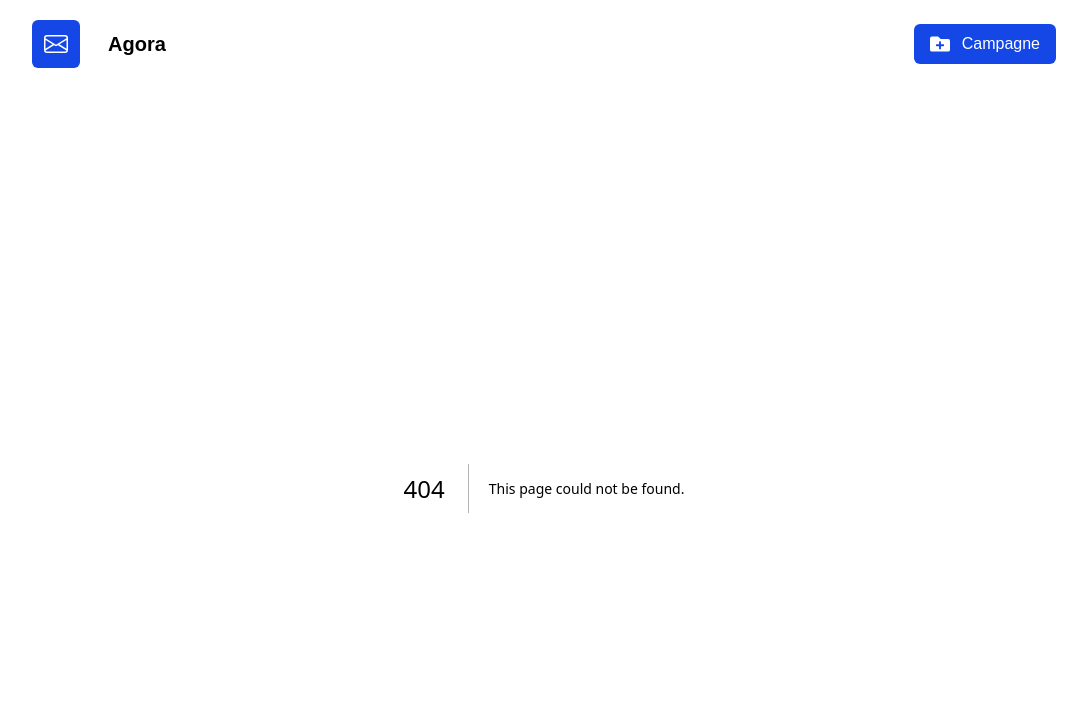
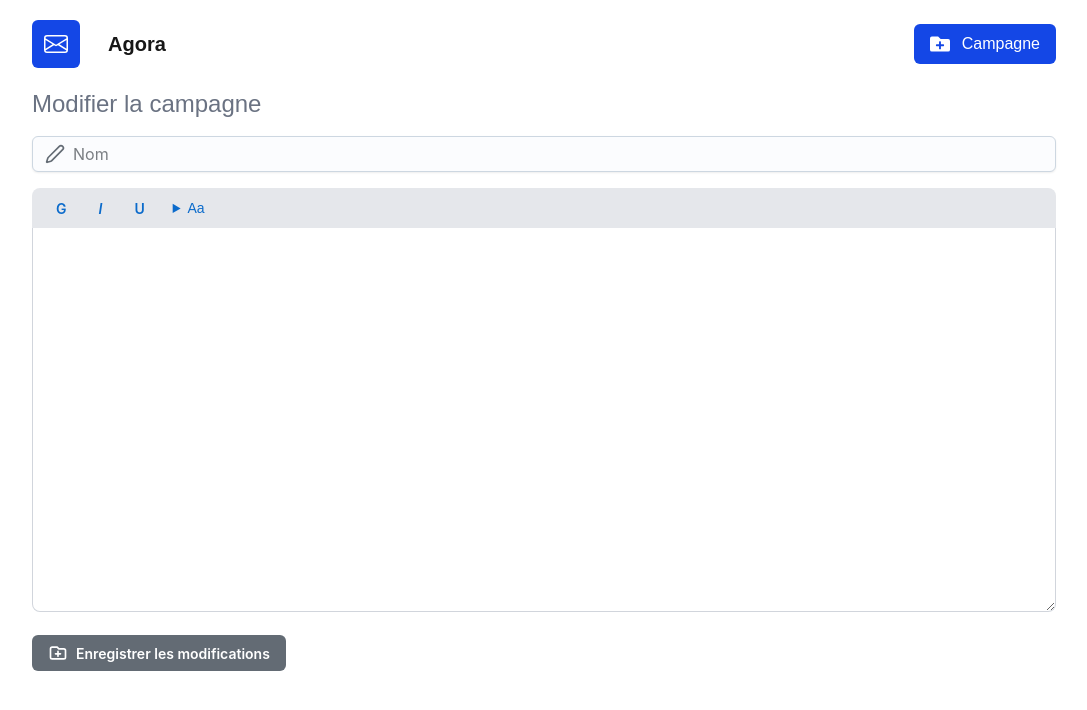
Before and after one commit to ThomNardou/Agora, a Next.js app: page /newsletter/edit/1 in a window 1280 px wide. Before the commit this address had no page. Shown: the top 710 px of the page, without its empty margins (96-1183 px from the left). Built offline with nearby package versions, Linux system fonts and the light colour scheme; no server answers.

Commit message:
feat(NL): add edit system

```diff
--- a/app/components/newsLetterForm.tsx
+++ b/app/components/newsLetterForm.tsx
@@ -3,14 +3,17 @@
 import { Input, Button, Alert } from "@mui/joy";
 import { LuPen } from "react-icons/lu";
 import { HiOutlineFolderAdd } from "react-icons/hi";
-import { useState, useRef } from "react";
+import { useState, useRef, useEffect } from "react";
 
-export default function NewsLetterForm({mode, newsletter}: {mode: "create" | "edit", newsletter?: {
-    id: number;
-    name: string;
-    body: string;
-    sendAt: string | null;
-}}) {
+export default function NewsLetterForm({ mode, title, newsletter }: {
+    mode: "create" | "edit", title: string, newsletter?: {
+        id: number;
+        name: string;
+        body: string;
+        sendAt: string | null;
+    }
+}) {
+
 
     const editorRef = useRef<HTMLTextAreaElement>(null);
     const [markdownContent, setMarkdownContent] = useState("");
@@ -20,6 +23,12 @@ export default function NewsLetterForm({mode, newsletter}: {mode: "create" | "ed
         message: string;
     } | null>(null);
 
+    useEffect(() => {
+        if (newsletter) {
+            setName(newsletter.name);
+            setMarkdownContent(newsletter.body);
+        }
+    }, [newsletter]);
 
     const applyTextFormat = (format: "bold" | "italic" | "underline" | "h1" | "h2" | "h3") => {
         if (!editorRef.current) return;
@@ -64,7 +73,7 @@ export default function NewsLetterForm({mode, newsletter}: {mode: "create" | "ed
     return (
         <>
             <div className="w-4/5 mx-auto">
-                <h1 className="text-2xl text-gray-500 mb-4">Créer une campagne</h1>
+                <h1 className="text-2xl text-gray-500 mb-4">{title}</h1>
 
                 {feedback && (
                     <div className={"w-full my-5"}>
@@ -81,6 +90,7 @@ export default function NewsLetterForm({mode, newsletter}: {mode: "create" | "ed
                 <Input placeholder="Nom" fullWidth startDecorator={
                     <LuPen size={20} />
                 }
+                    value={name || ""}
                     onChange={(e) => setName(e.target.value)}
                 />
 
@@ -147,7 +157,7 @@ export default function NewsLetterForm({mode, newsletter}: {mode: "create" | "ed
                 </div>
                 <textarea
                     ref={editorRef}
-                    value={markdownContent}
+                    value={markdownContent || ""}
                     onChange={(e) => setMarkdownContent(e.target.value)}
                     className="w-full border border-gray-300 border-t-0 rounded-b-lg p-4 min-h-96 focus:outline-none focus:border-blue-500 bg-white focus:ring-2 focus:ring-blue-200 text-sm"
                 />
--- a/app/components/newsLettersTab.tsx
+++ b/app/components/newsLettersTab.tsx
@@ -1,6 +1,8 @@
 import { Table, Input } from "@mui/joy";
 import HomeResponseData from "../api/home/route";
 import { MdSearch } from "react-icons/md";
+import Link from "next/link";
+import { LuPen } from "react-icons/lu";
 
 
 export default function NewsLettersTab({ newsletters }: { newsletters: HomeResponseData["newsletters"] }) {
@@ -53,7 +55,18 @@ export default function NewsLettersTab({ newsletters }: { newsletters: HomeRespo
                                     </span>
                                 </td>
                                 <td>
-                                    <p>TODO</p>
+                                    <div className="flex items-center gap-2">
+                                        {
+                                            newsletter.status.value === "DRAFT" && (
+                                                <Link
+                                                    href={`/newsletter/edit/${newsletter.id}`}
+                                                    className="flex h-8 w-8 items-center justify-center rounded-md border border-gray-600 bg-gray-100 text-gray-700 hover:bg-gray-200 transition-colors"
+                                                >
+                                                    <LuPen size={25} />
+                                                </Link>
+                                            )
+                                        }
+                                    </div>
                                 </td>
                             </tr>
                         ))}
--- a/app/newsletter/create/page.tsx
+++ b/app/newsletter/create/page.tsx
@@ -10,7 +10,7 @@ export default function CreateNewsletterPage() {
 
     return (
         <>
-            <NewsLetterForm mode="create" />
+            <NewsLetterForm mode="create" title="Créer une campagne" />
 
 
         </>
--- /dev/null
+++ b/app/newsletter/edit/[id]/page.tsx
@@ -0,0 +1,48 @@
+"use client";
+
+import HomeResponseData from "@/app/api/home/route";
+import NewsLetterForm from "@/app/components/newsLetterForm";
+import { useEffect, useState } from "react";
+import { useParams } from "next/navigation";
+
+export default function EditNewsletterPage() {
+    const { id } = useParams<{ id: string }>();
+
+    const [newsletter, setNewsletter] = useState<{
+        id: number;
+        name: string;
+        body: string;
+        sendAt: string | null;
+    } | null>(null);
+
+    useEffect(() => {
+        async function fetchNewsletter() {
+            try {
+                const response = await fetch(`/api/newsletters/getNewsLetterById/${id}`);
+                if (response.ok) {
+                    const data = await response.json();
+                    setNewsletter({
+                        id: data.newsletter.newsLetter_id,
+                        name: data.newsletter.name,
+                        body: data.newsletter.body,
+                        sendAt: data.newsletter.sendAt,
+                    });
+
+                    console.log("Fetched newsletter:", data);
+                } else {
+                    console.error("Failed to fetch newsletter");
+                }
+            } catch (error) {
+                console.error("Error fetching newsletter:", error);
+            }
+        }
+
+        fetchNewsletter();
+    }, [id]);
+
+    return (
+        <>
+            <NewsLetterForm mode="edit" title="Modifier la campagne" newsletter={newsletter || undefined} />
+        </>
+    )
+}
```
Also changed, not shown: app/newsletter/details/page.tsx (added).
